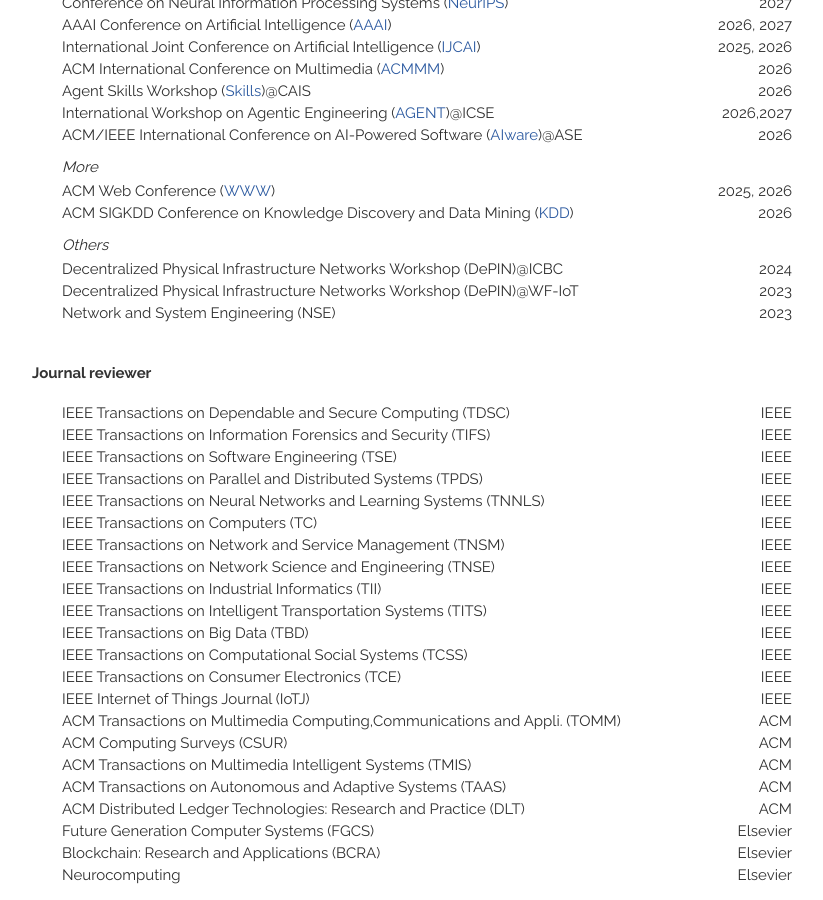
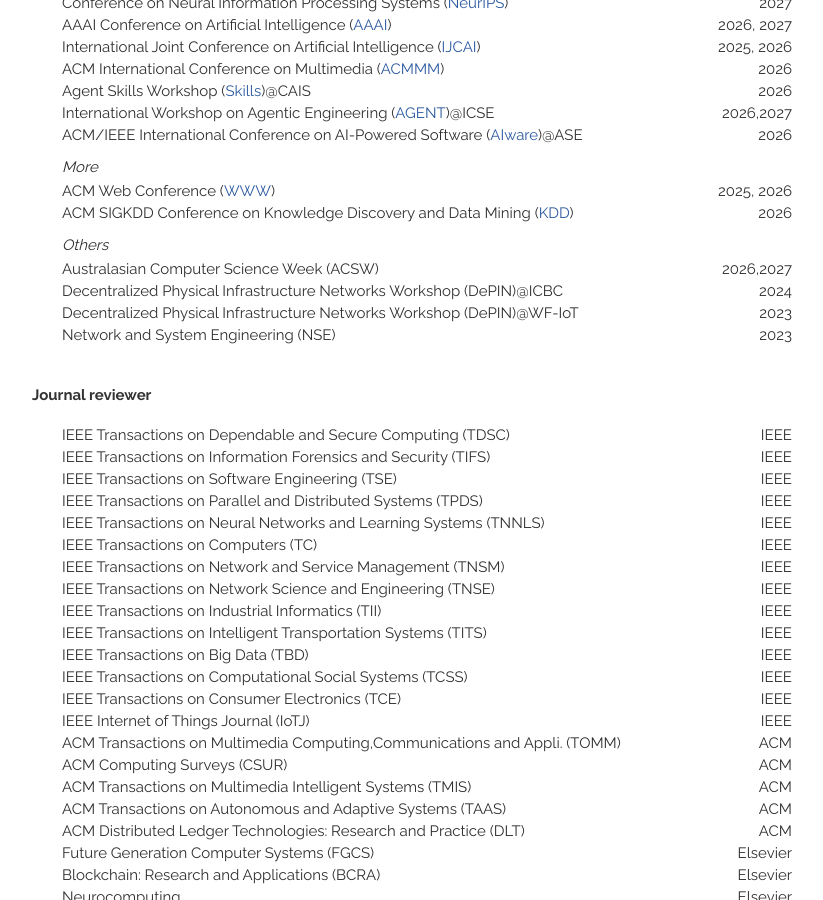
Before and after one commit to qinwang-git/qinwang-git.github.io, a Jekyll site: the page built from service.html, in a window 1280 px wide and 900 px high, scrolled down 973 px. Shown: the whole window, without its empty margins (148-971 px from the left). Built offline with Jekyll 4.4.1, drawn with Linux system fonts in a browser that asks for light colours; nearby versions of some CDN libraries.

Commit message:
Add upcoming conferences and workshops

```diff
--- a/_includes/academic_service.html
+++ b/_includes/academic_service.html
@@ -52,8 +52,8 @@
         <li><span class="service-name">Blockchain and Secure Critical Infrastructure (<a href="https://www.cloud-conf.net/bsci/2026/committees.html" target="_blank">BSCI</a>)@AsiaCCS</span><span class="service-years">2023-2026</span></li>
 
         <li class="service-group">AI</li>
-            <li><span class="service-name">Conference on Neural Information Processing Systems (<a href="https://neurips.cc/" target="_blank">NeurIPS</a>)</span><span class="service-years">2027</span></li>
-            <li><span class="service-name">AAAI Conference on Artificial Intelligence (<a href="https://aaai.org/conference/aaai/aaai-27/AAAI" target="_blank">AAAI</a>)</span><span class="service-years">2026, 2027</span></li>
+        <li><span class="service-name">Conference on Neural Information Processing Systems (<a href="https://neurips.cc/" target="_blank">NeurIPS</a>)</span><span class="service-years">2027</span></li>
+        <li><span class="service-name">AAAI Conference on Artificial Intelligence (<a href="https://aaai.org/conference/aaai/aaai-27/AAAI" target="_blank">AAAI</a>)</span><span class="service-years">2026, 2027</span></li>
         <li><span class="service-name">International Joint Conference on Artificial Intelligence (<a href="https://2026.ijcai.org/" target="_blank">IJCAI</a>)</span><span class="service-years">2025, 2026</span></li>
         <li><span class="service-name">ACM International Conference on Multimedia (<a href="https://2026.acmmm.org/" target="_blank">ACMMM</a>)</span><span class="service-years">2026</span></li>
         <li><span class="service-name">Agent Skills Workshop (<a href="https://www.agentskills-workshop.org/" target="_blank">Skills</a>)@CAIS</span><span class="service-years">2026</span></li>
@@ -66,6 +66,7 @@
 
 
         <li class="service-group">Others</li>
+        <li><span class="service-name">Australasian Computer Science Week (ACSW)</span><span class="service-years">2026,2027</span></li>
         <li><span class="service-name">Decentralized Physical Infrastructure Networks Workshop (DePIN)@ICBC</span><span class="service-years">2024</span></li>
         <li><span class="service-name">Decentralized Physical Infrastructure Networks Workshop (DePIN)@WF-IoT</span><span class="service-years">2023</span></li>
         <li><span class="service-name">Network and System Engineering (NSE)</span><span class="service-years">2023</span></li>
```
